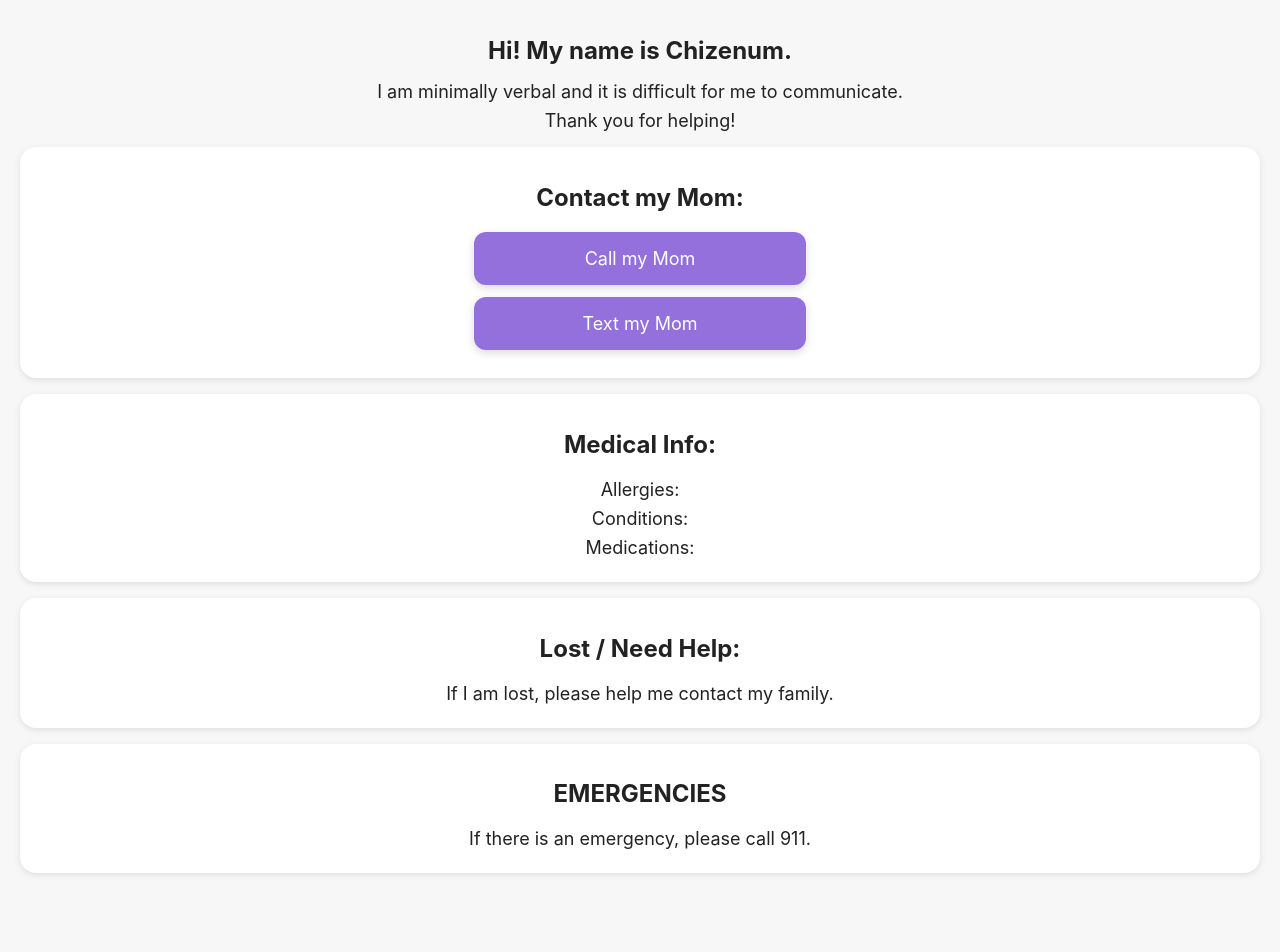
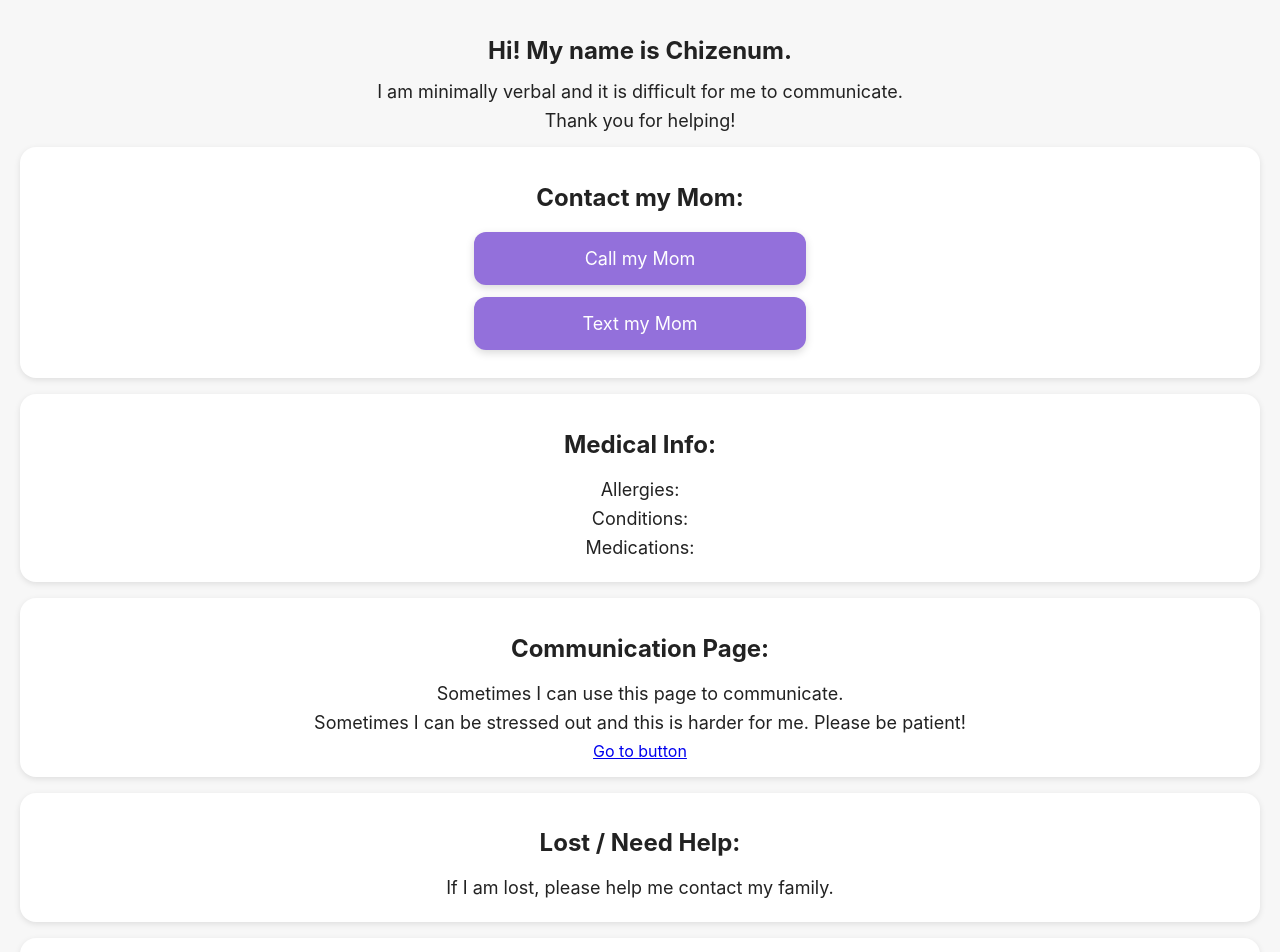
Before and after one commit to esmythe2005-jpg/nfc_textmessaging, a plain HTML site: page index.html in a window 1280 px wide. Shown: the top 952 px of the page. Before the commit the page ends 909 px from the top, so only its background shows below. Drawn offline with Linux system fonts and the light colour scheme.

Commit message:
Update index.html

```diff
--- a/index.html
+++ b/index.html
@@ -77,6 +77,17 @@
   </div>
 
   <div class = "section">
+      <h2>Communication Page:</h2>
+      <p>Sometimes I can use this page to communicate.</p>
+      <p>Sometimes I can be stressed out and this is harder for me. Please be patient!</p>
+      <a href = "google.com" target = "_blank" rel = "noopener norefererr class = "_button">
+          Go to button
+      </a>
+
+
+  </div>
+
+  <div class = "section">
     <h2>Lost / Need Help:</h2>
     <p>If I am lost, please help me contact my family.</p>
   </div>
```
